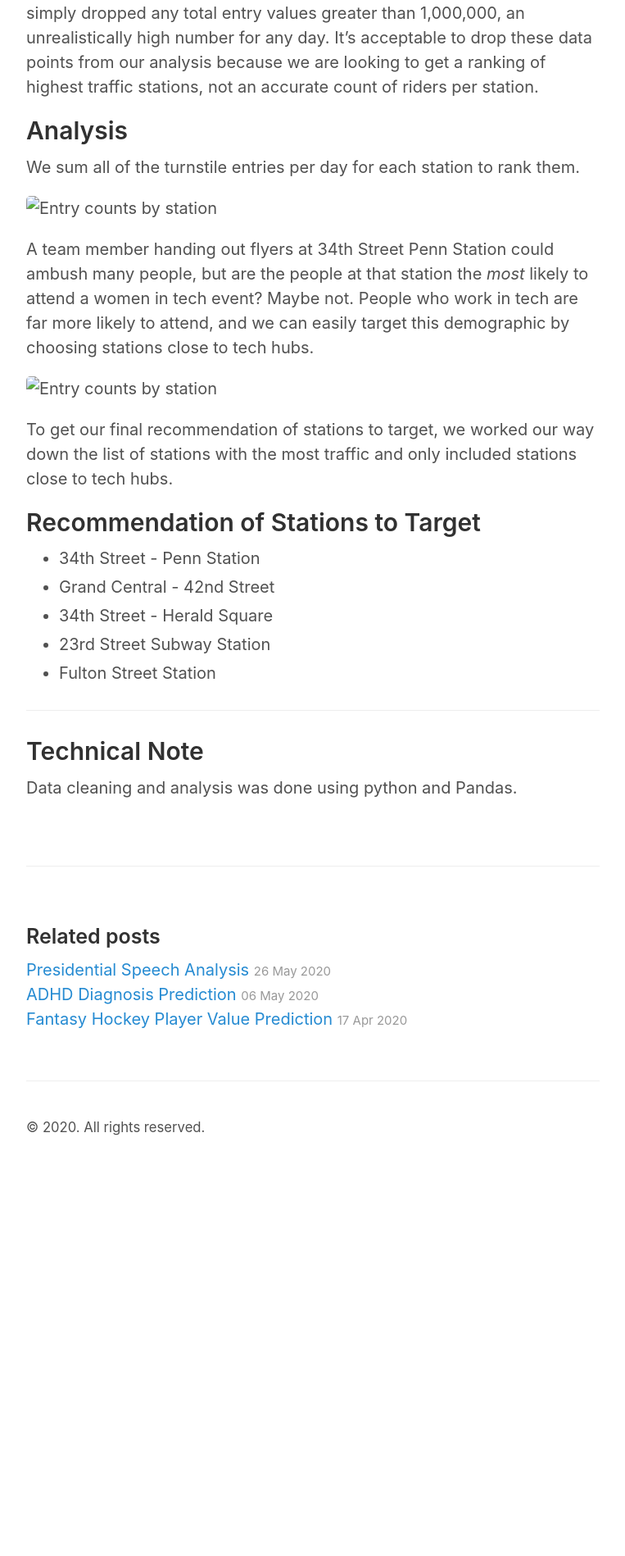
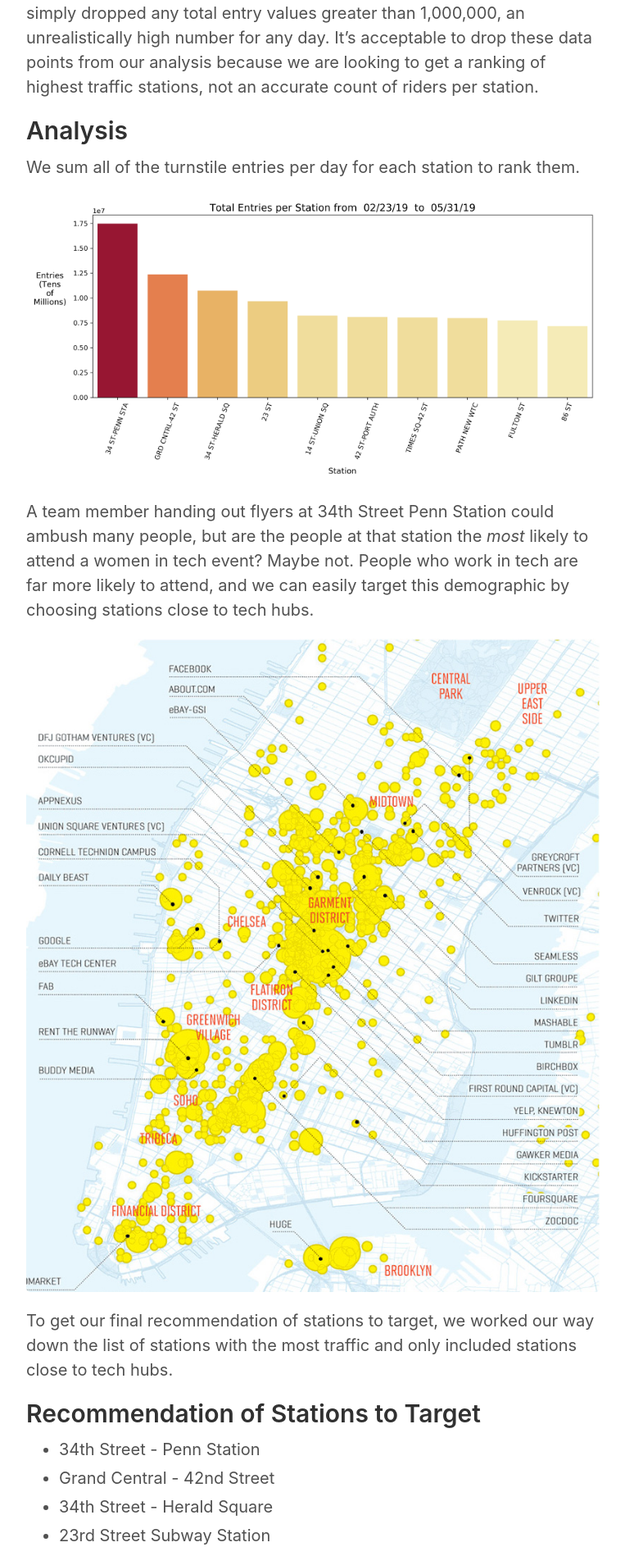
Before and after one commit to snisher/snisher.github.io, a Jekyll site: the page built from _posts/2020-04-06-MTA.md, in a window 1280 px wide. Shown: the part 1149-3047 px from the top of the page at 82% size, without its empty margins (258-1021 px from the left). Built offline with Jekyll 4.4.1, drawn with Linux system fonts in a browser that asks for light colours; before the commit the page ends 2578 px from its top, so only the background shows below that.

Commit message:
Update 2020-04-06-MTA.md

```diff
--- a/_posts/2020-04-06-MTA.md
+++ b/_posts/2020-04-06-MTA.md
@@ -18,12 +18,11 @@ The data for each turnstile is provided as a running sum. So to get the total nu
 ## Analysis
 We sum all of the turnstile entries per day for each station to rank them.
 
-<img src="images/initial_stations_bar.png" alt="Entry counts by station" width="700">
+![Entry counts]({{ site.url }}/images/initial_stations_bar.png)
 
 A team member handing out flyers at 34th Street Penn Station could ambush many people, but are the people at that station the *most* likely to attend a women in tech event? Maybe not. People who work in tech are far more likely to attend, and we can easily target this demographic by choosing stations close to tech hubs.
 
-<img src="images/nyc_tech.jpg" alt="Entry counts by station" width="500">
-
+![Entry counts]({{ site.url }}/images/nyc_tech.jpg)
 
 To get our final recommendation of stations to target, we worked our way down the list of stations with the most traffic and only included stations close to tech hubs.
 
```
